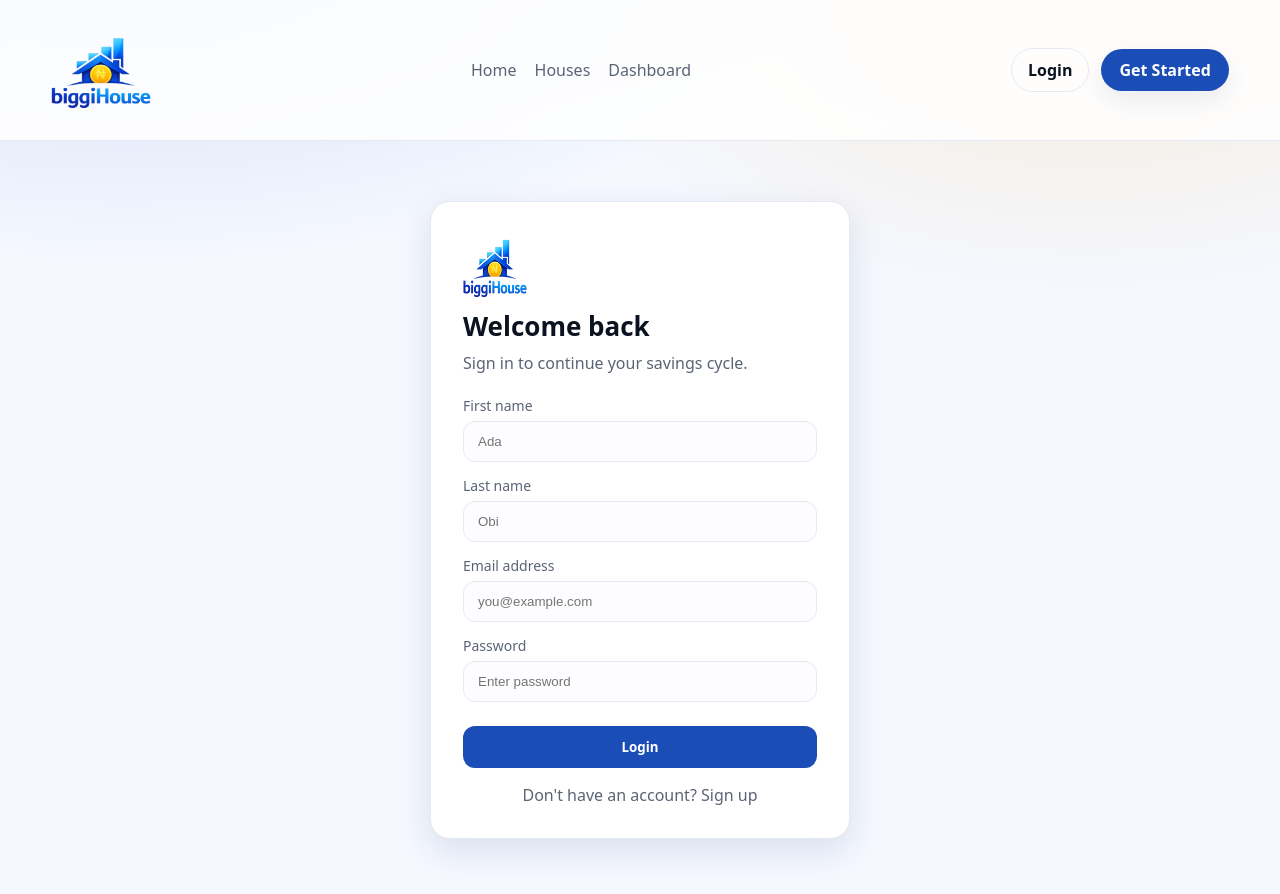
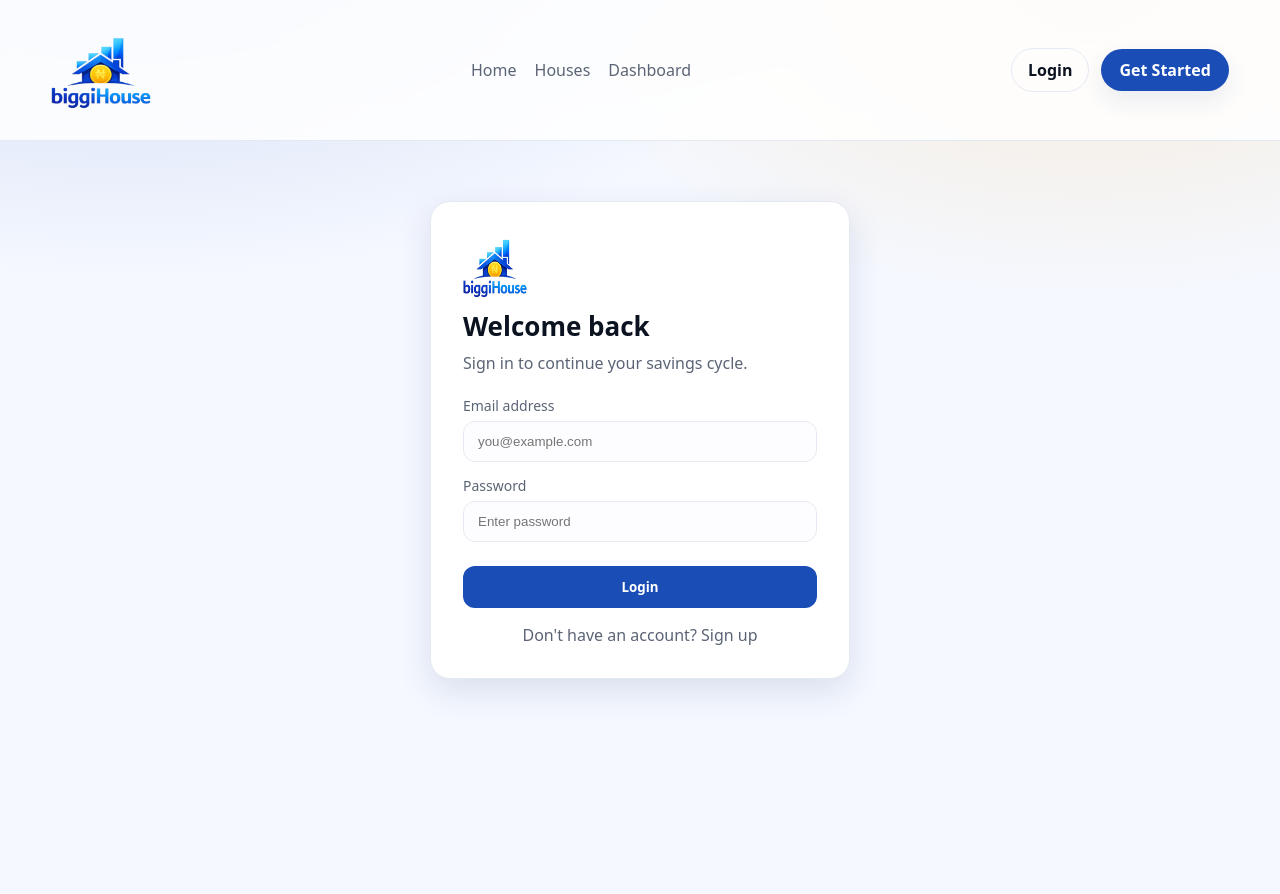
Before and after one commit to Seeker223/Biggi-House, a React (Vite) app in the folder frontend/: page /login in a window 1280 px wide. Shown: the top 894 px of the page. After the commit the page ends 803 px from the top, so only its background shows below. Built offline with nearby package versions, Linux system fonts and the light colour scheme.

Commit message:
All set—Login now has **only email and password**. It also uses the email prefix as the demo name (e.g., `ada@...` → “ada”) for the dashboard greeting.
If you want it to display a default like “Member” instead, tell me.

```diff
--- a/frontend/src/pages/Login.jsx
+++ b/frontend/src/pages/Login.jsx
@@ -77,8 +77,6 @@ export default function Login() {
   const navigate = useNavigate();
   const { login } = useAuth();
   const [form, setForm] = useState({
-    firstName: "",
-    lastName: "",
     email: "",
     password: "",
   });
@@ -92,15 +90,15 @@ export default function Login() {
   const handleSubmit = (event) => {
     event.preventDefault();
     setError("");
-    if (!form.firstName || !form.lastName || !form.email || !form.password) {
-      setError("Please complete all fields.");
+    if (!form.email || !form.password) {
+      setError("Please enter email and password.");
       return;
     }
     setLoading(true);
     setTimeout(() => {
       login({
         email: form.email,
-        name: `${form.firstName} ${form.lastName}`.trim(),
+        name: form.email.split("@")[0] || "Member",
       });
       setLoading(false);
       navigate("/dashboard");
@@ -114,24 +112,6 @@ export default function Login() {
         <Title>Welcome back</Title>
         <Sub>Sign in to continue your savings cycle.</Sub>
         <form onSubmit={handleSubmit}>
-          <Field>
-            <Label>First name</Label>
-            <Input
-              name="firstName"
-              placeholder="Ada"
-              value={form.firstName}
-              onChange={handleChange}
-            />
-          </Field>
-          <Field>
-            <Label>Last name</Label>
-            <Input
-              name="lastName"
-              placeholder="Obi"
-              value={form.lastName}
-              onChange={handleChange}
-            />
-          </Field>
           <Field>
             <Label>Email address</Label>
             <Input
```
